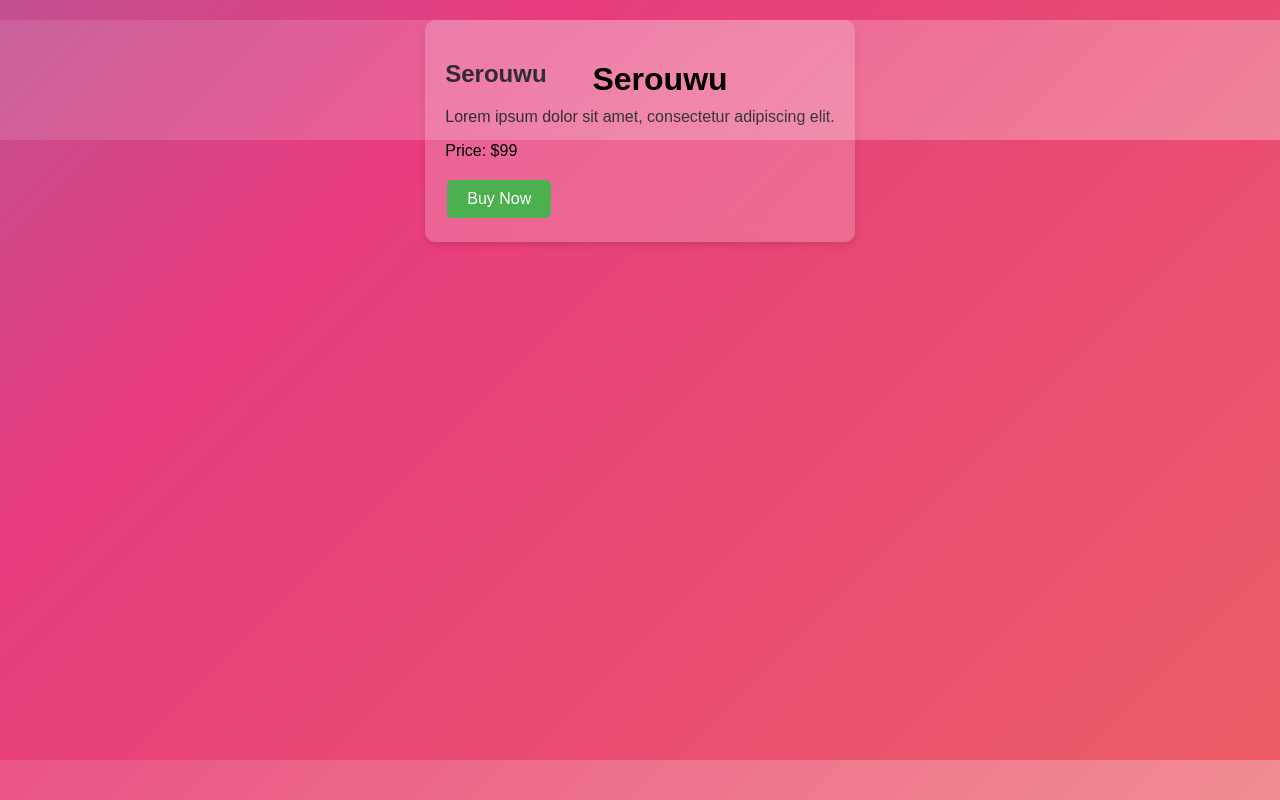
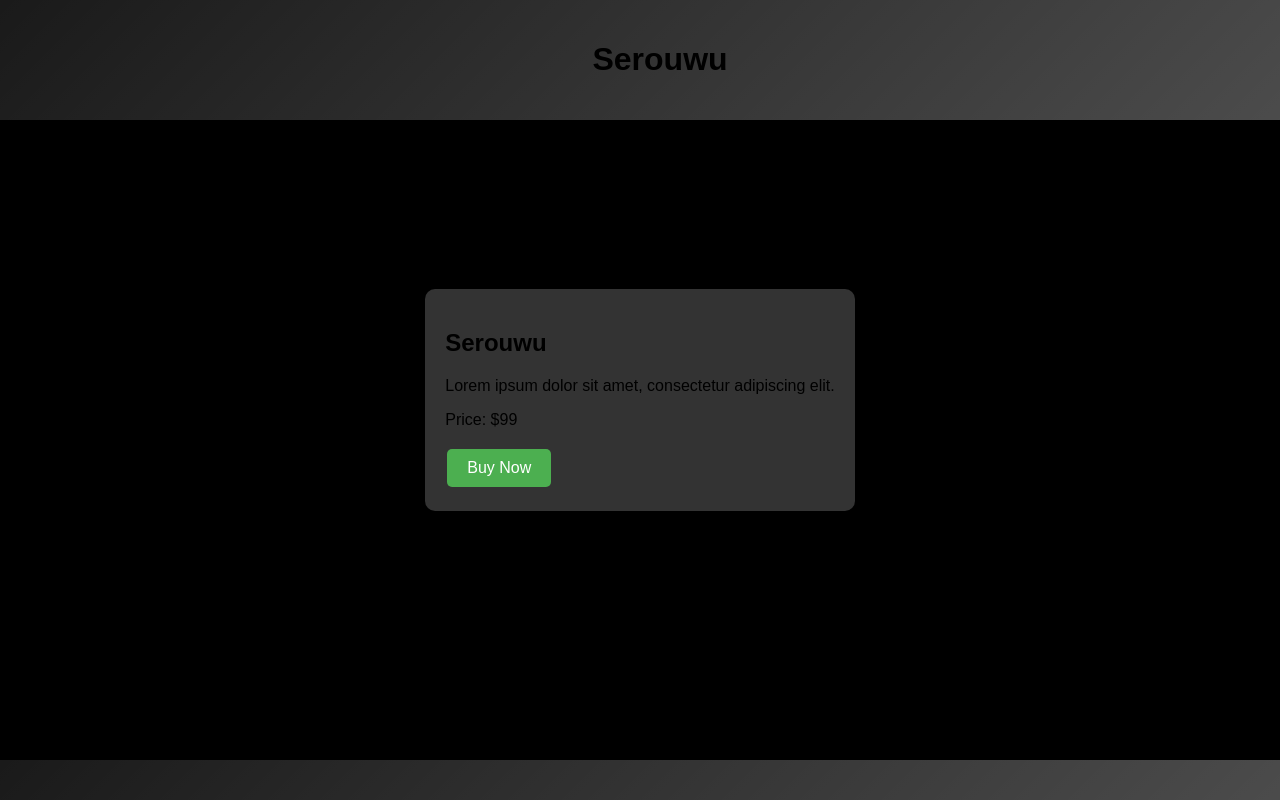
Before and after one commit to xFoxie/5679544853378, a PHP site: page / in a window 1280 px wide. Run offline with PHP 8.4, Linux system fonts and the light colour scheme.

Commit message:
Update styles.css

```diff
--- a/styles.css
+++ b/styles.css
@@ -3,6 +3,7 @@ body {
     margin: 0;
     padding: 0;
     overflow: hidden;
+    background-color: #000; /* Set background color to black */
 }
 
 header {
@@ -17,7 +18,8 @@ header {
 .glass-container {
     display: flex;
     justify-content: center;
-    margin-top: 20px;
+    align-items: center; /* Center vertically */
+    height: 100vh; /* Make container full height */
 }
 
 .glass-card {
@@ -55,9 +57,6 @@ footer {
 /* Moving Gradient Background */
 html {
     height: 100%;
-    background: linear-gradient(-45deg, #EE7752, #E73C7E, #23A6D5, #23D5AB);
-    background-size: 400% 400%;
-    animation: gradientBG 15s ease infinite;
 }
 
 @keyframes gradientBG {
```
